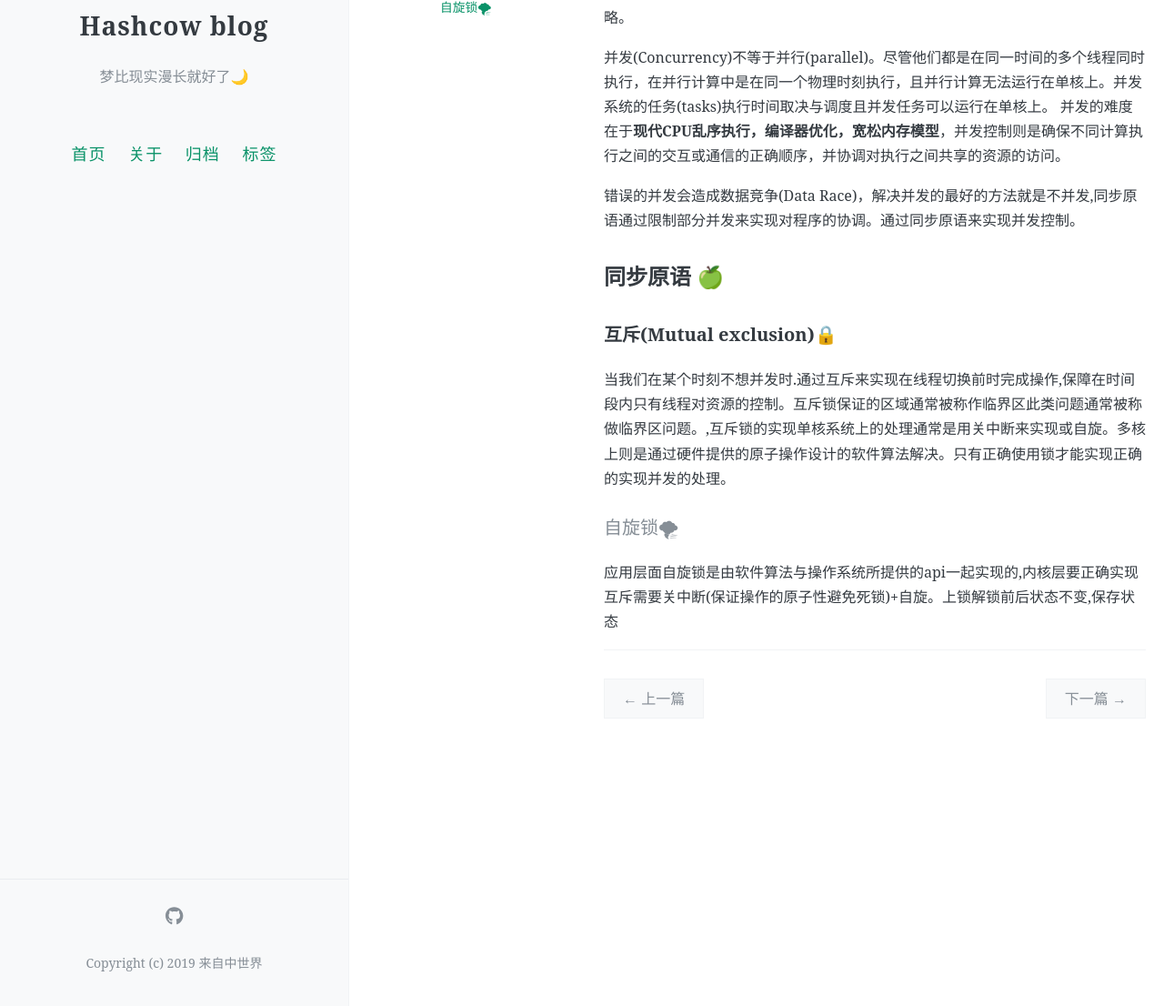
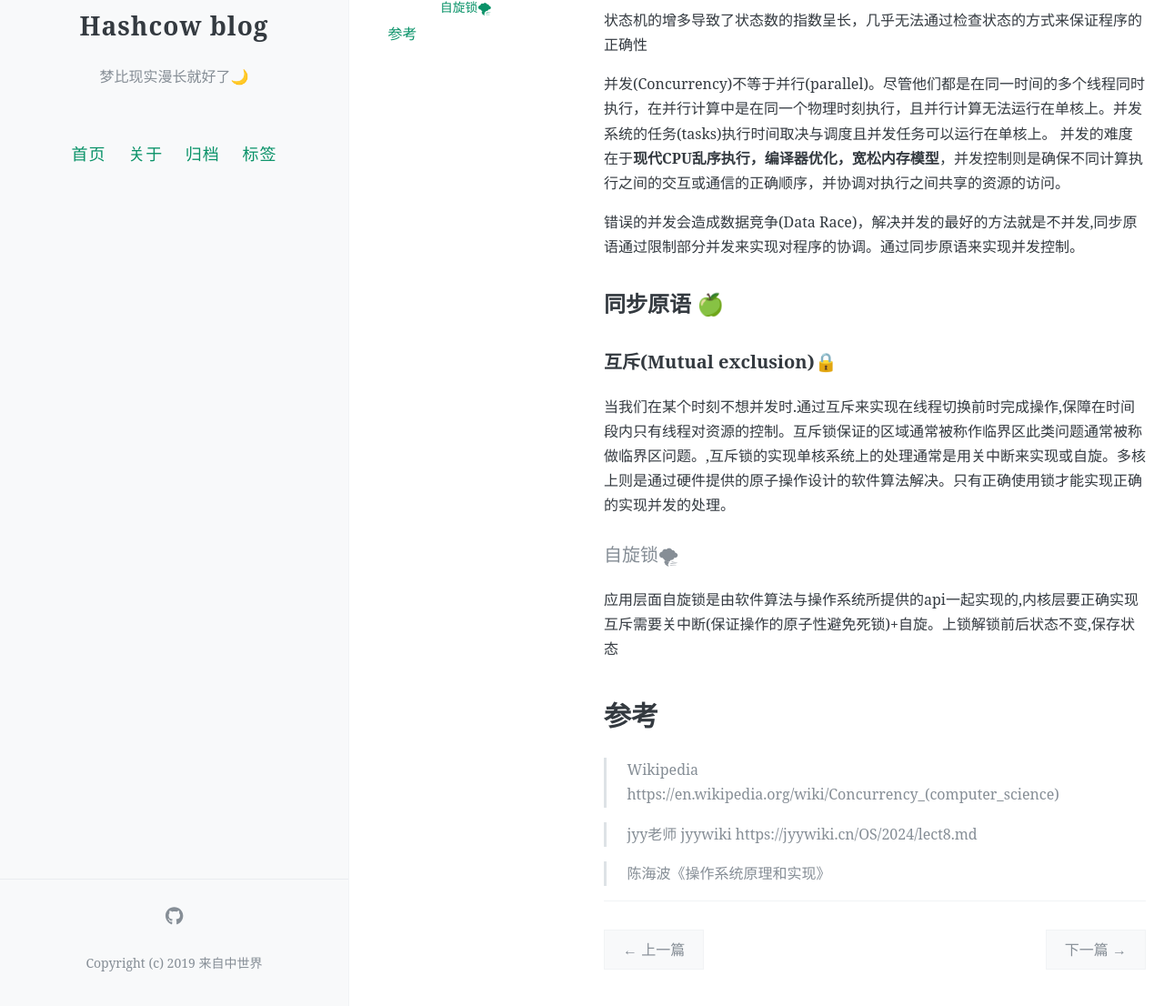
Before and after one commit to hashcowuwu/blog, a Jekyll site: the page built from _posts/2024-05-13-concurrent-note.md, in a window 1280 px wide and 1400 px high, scrolled down 404 px, cut to the strip 294-1400 px from the top of the window. Shown: the whole strip at 91% size. Built offline with Jekyll 4.4.1, drawn with Linux system fonts in a browser that asks for light colours; comment, search, counter and statistics services are not loaded.

Commit message:
Completed the first exercise

```diff
--- a/_posts/2024-05-13-concurrent-note.md
+++ b/_posts/2024-05-13-concurrent-note.md
@@ -21,14 +21,12 @@ toc: true
 
 并发可以被理解为多个状态机同时运行，每个状态机代表一个独立的计算或任务。这些状态机可以并行地执行，即它们的状态转换可以同时发生，而不是按照严格的顺序进行。
 
-独立性：每个状态机独立运行，有自己的状态和转换逻辑。
+* 独立性：每个状态机独立运行，有自己的状态和转换逻辑。
+* 交错执行：状态机的状态转换可以交错发生，形成并发执行的效果。
+* 同步需求：状态机之间可能需要同步，以确保数据的一致性和避免竞态条件。
+* 资源共享：状态机可能需要共享资源，如内存、文件等，这需要适当的资源管理策略。
 
-交错执行：状态机的状态转换可以交错发生，形成并发执行的效果。
-
-同步需求：状态机之间可能需要同步，以确保数据的一致性和避免竞态条件。
-
-资源共享：状态机可能需要共享资源，如内存、文件等，这需要适当的资源管理策略。
-
+状态机的增多导致了状态数的指数呈长，几乎无法通过检查状态的方式来保证程序的正确性
 
 并发(Concurrency)不等于并行(parallel)。尽管他们都是在同一时间的多个线程同时执行，在并行计算中是在同一个物理时刻执行，且并行计算无法运行在单核上。并发系统的任务(tasks)执行时间取决与调度且并发任务可以运行在单核上。
 并发的难度在于**现代CPU乱序执行，编译器优化，宽松内存模型**，并发控制则是确保不同计算执行之间的交互或通信的正确顺序，并协调对执行之间共享的资源的访问。
@@ -44,3 +42,17 @@ toc: true
 #### 自旋锁🌪
 
 应用层面自旋锁是由软件算法与操作系统所提供的api一起实现的,内核层要正确实现互斥需要关中断(保证操作的原子性避免死锁)+自旋。上锁解锁前后状态不变,保存状态
+
+
+
+
+
+
+
+# 参考
+
+>Wikipedia  https://en.wikipedia.org/wiki/Concurrency_(computer_science)
+
+>jyy老师 jyywiki https://jyywiki.cn/OS/2024/lect8.md
+
+>陈海波《操作系统原理和实现》
```
